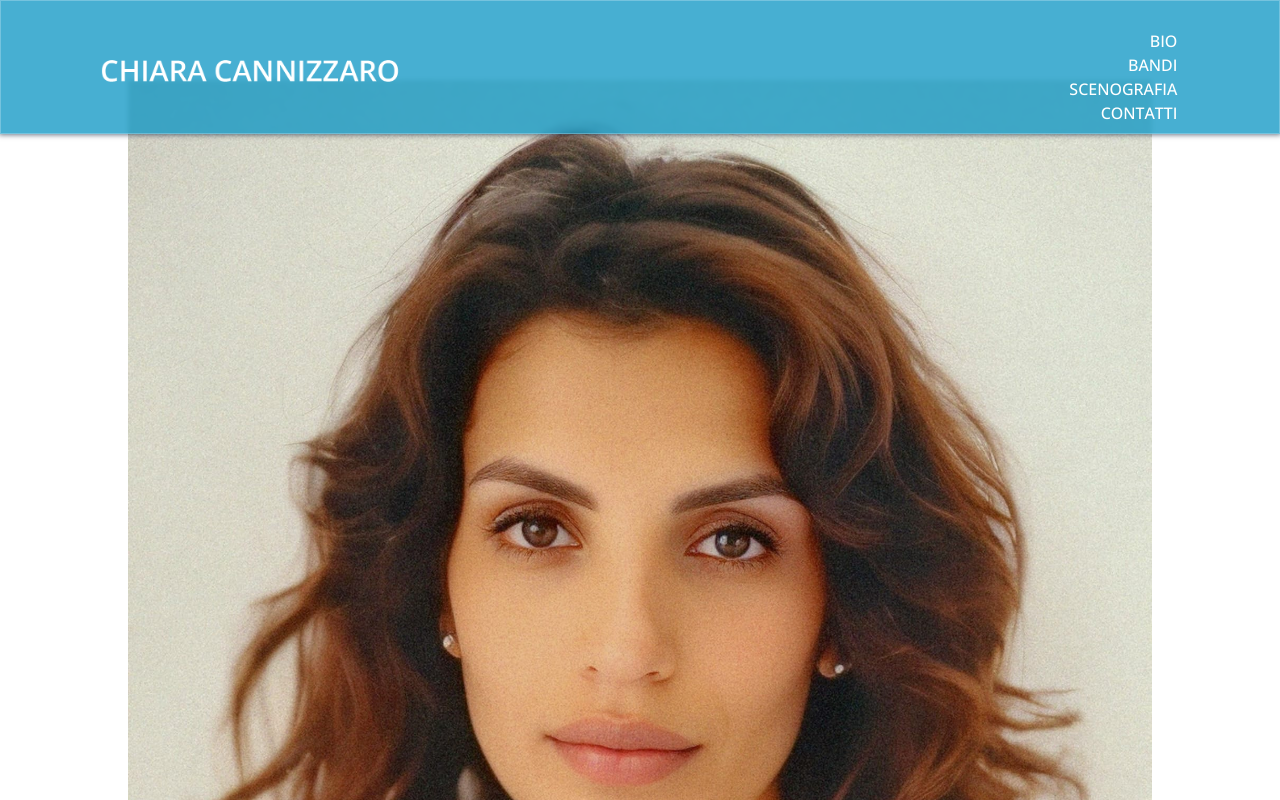
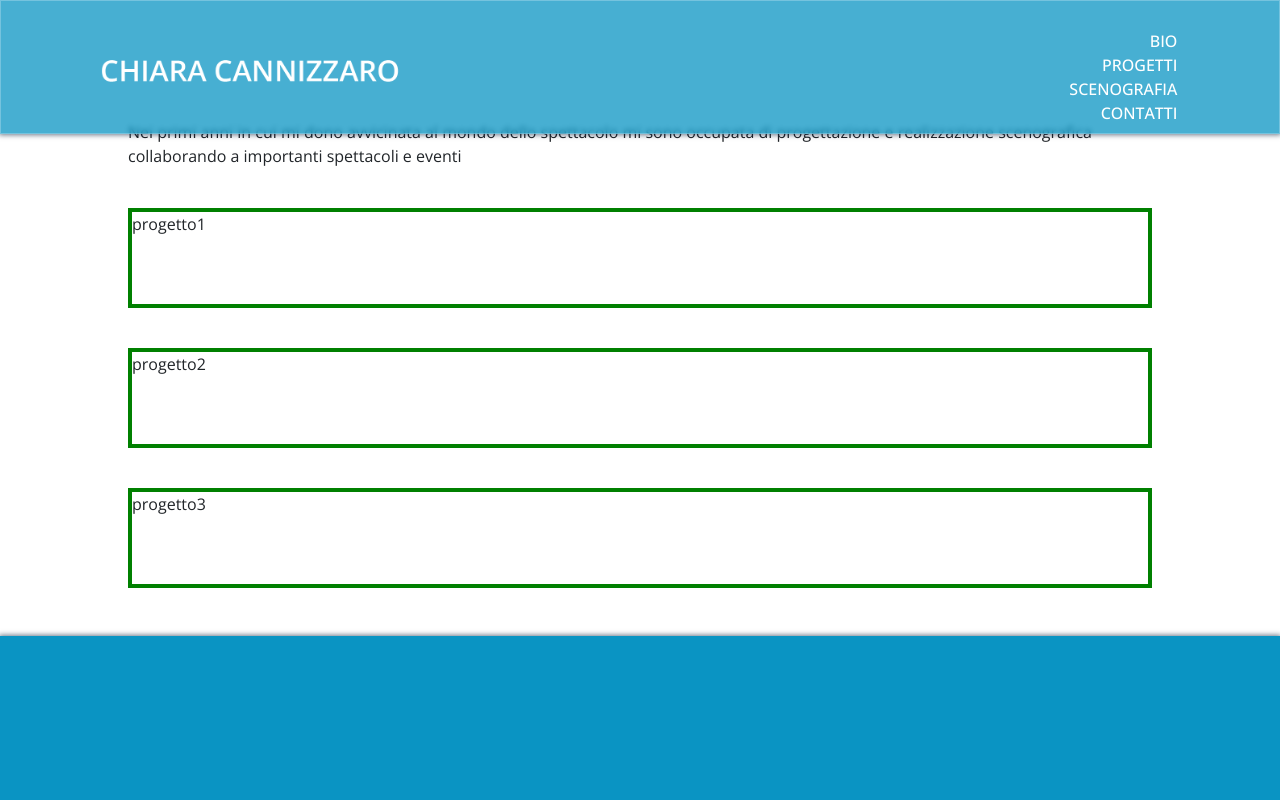
Before and after one commit to albecannoni/portfolio-chiaraCannizzaro, a plain HTML site: page index.html in a window 1280 px wide. Shown: the top 800 px of the page. Drawn offline with nearby package versions, Linux system fonts and the light colour scheme.

Commit message:
ajx setDesign

```diff
--- a/CSS/styles.css
+++ b/CSS/styles.css
@@ -153,7 +153,6 @@ footer {
   height: auto;
   /* border: 1px grey solid; */
   background-color: whitesmoke;
-  margin-top: 5vh;
 }
 
 /* .fototesseraSmall {
@@ -223,6 +222,12 @@ footer {
   margin: 0 auto;
 }
 
+.designBox{
+  height: 100px;
+  width: 80vw;
+  border: 4px solid green;
+  margin-top: 5vh;
+}
 
 /**?--------------------------------------modale-----------------------------------------------------*/
 
--- /dev/null
+++ b/db/portfolio.json
@@ -0,0 +1,29 @@
+[
+  {
+    "id": "0",
+    "nome": "progetto1",
+    "galleria": {
+      "img1": "assets/images/setDesign1.png",
+      "img2": "assets/images/setDesign2.png",
+      "img3": "assets/images/setDesign3.png"
+    }
+  },
+  {
+    "id": "1",
+    "nome": "progetto2",
+    "galleria": {
+      "img1": "assets/images/setDesign4.png",
+      "img2": "assets/images/setDesign5.png",
+      "img3": "assets/images/setDesign6.png"
+    }
+  },
+  {
+    "id": "2",
+    "nome": "progetto3",
+    "galleria": {
+      "img1": "assets/images/setDesign7.png",
+      "img2": "assets/images/setDesign8.png",
+      "img3": "assets/images/setDesign9.png"
+    }
+  }
+]
--- a/index.html
+++ b/index.html
@@ -34,7 +34,6 @@
     <meta name="keywords" content="bandi culturali, finanziamenti culturali, progetti culturali, Europa creativa, finanziamenti UE, opportunità di finanziamento, cultura italiana, arte, musica, teatro, patrimonio culturale">
     <meta name="robots" content="index, follow">
     <link rel="canonical" href="URL_della_pagina_principale">
-
   <script src="script.js"></script></head>
 
 <body class="">
@@ -54,7 +53,7 @@
             <li class="semiBold  upperText">Bio</li>
           </a>
           <a id="Services" class="nav-link">
-            <li class="semiBold upperText">bandi</li>
+            <li class="semiBold upperText">Progetti</li>
           </a>
           <a id="Scenografia" href="#scenografia" class="nav-link">
             <li class="semiBold upperText">scenografia</li>
@@ -64,7 +63,6 @@
           </a>
         </ul>
       </div>
-
     </div>
     </div>
   </nav>
@@ -72,13 +70,6 @@
   <!--*****************************************MODALE*****************************************-->
   <div id="Modale" class="hideMod blackGlassMod myShadow bordoMare">
     <div class="h-100 w-100 mt-4 ">
-      <!--!--------------------------------------------------------------------->
-      <!--* BOTTONE CHIAMATA DIRETTA --------->
-      <!-- <div id="telButton">
-        <a id="btnHrefTelModal" href="https://wa.me/393512537311" target="_blank">
-          <i class="fa fa-whatsapp fa-3x " aria-hidden="true"></i></a>
-      </div> -->
-      <!--!--------------------------------------------------------------------->
       <p onclick="hideMod()" id="closeB" class="closeButton semiBold">X</p>
       <div class="testoModale">
         <h2 class="headLine semiBold upperText">Contattaci</h2>
--- a/script.js
+++ b/script.js
@@ -3,7 +3,8 @@
 //variabili globali
 let modale = document.querySelector('#Modale');
 let arrayEnti = [];
-
+let arraySetDedign = [];
+let scrollToTop = () => window.scroll(0, 0);
 
 //class collaboratori
 class Enti {
@@ -96,22 +97,6 @@ function bioGen() {
                 presso la Fondazione Orchestra e Coro Sinfonico La Verdi di Milano e ha
                  collaborato con istituzioni culturali di prestigio, curando progetti artistici
                   per bandi ministeriali, europei e privati.</p>`
-
-    // let headLine = document.createElement("h4");
-    // bandiBox.setAttribute('id', 'Servizio1');
-    // headLine.classList.add('headLine', 'text-center', 'mt-2');
-    // headLine.innerHTML = 'sviluppo bandi';
-    // bandiBox.appendChild(headLine);
-    // let servizio1 = document.querySelector('#Servizio1')
-    // servizio1.addEventListener('click', () => { console.log('cliccato') })
-
-
-
-
-    // let slideBox = document.createElement("div");
-    // slideBox.setAttribute('id', 'slideBox');
-    // slideBox.classList.add('d-flex', 'justify-content-center', 'align-items-center', 'bg-pesca', 'py-2');
-    // pool.appendChild(slideBox);
 };
 //generazione pagina progetti
 function servicesGen() {
@@ -213,19 +198,16 @@ function partnerGen() {
                 card.classList.add('myCard', 'd-flex', 'flex-row');
                 logoGrid.append(card);
 
-
-                card.innerHTML = `<img src="${element.immagine}" alt="${element.nome}" width="" height="">  `
-
-
-            });
+                card.innerHTML = `<img src="${element.immagine}" alt="${element.nome}" width="" height="">  `;
+             });
         }
     }
     console.log('click partner');
 };
 // generazione pagina portfolio
 function scenografiaGen() {
+    resetPool()
 
-    resetPool()
     console.log('click scenografia')
     //istanzio variabili
     let pool = document.querySelector('#Pool');
@@ -236,15 +218,15 @@ function scenografiaGen() {
     intro.classList.add('w-80', 'h-auto', 'introPortfolio');
     pool.append(intro);
 
-    let boxPhoto = document.createElement('div');
+    // let boxPhoto = document.createElement('div');
 
-    boxPhoto.setAttribute('id', 'BoxFoto');
-    intro.append(boxPhoto);
+    // boxPhoto.setAttribute('id', 'BoxFoto');
+    // intro.append(boxPhoto);
 
-    let photoImg = document.createElement('img');
-    photoImg.classList.add('w-100')
-    photoImg.src = 'assets/images/fototessera.jpg'
-    boxPhoto.append(photoImg);
+    // let photoImg = document.createElement('img');
+    // photoImg.classList.add('w-100')
+    // photoImg.src = 'assets/images/fototessera.jpg'
+    // boxPhoto.append(photoImg);
 
     //blocco testo introduzione
     let textIntro = document.createElement('p');
@@ -252,6 +234,29 @@ function scenografiaGen() {
     textIntro.classList.add('shortText')
     textIntro.innerText = 'Nei primi anni in cui mi dono avvicinata al mondo dello spettacolo mi sono occupata di progettazione e realizzazione scenografica collaborando a importanti spettacoli e eventi';
     intro.appendChild(textIntro);
+    setDesignGen();
+}
+
+function setDesignGen(){
+    let pool = document.querySelector('#Pool');
+
+    /*chiamata ajax*/
+    let urlAPI = 'db/portfolio.json'
+    let xhr = new XMLHttpRequest();
+    xhr.open('GET', urlAPI);
+    xhr.send();
+    xhr.onreadystatechange = function () {
+        if (xhr.readyState === 4 && xhr.status === 200) {
+            let arraySetDedign = JSON.parse(xhr.responseText);
+            console.table(arraySetDedign);
+            arraySetDedign.forEach(element => {
+                let setDesignBox = document.createElement('div');
+                setDesignBox.classList.add('designBox');
+                pool.appendChild(setDesignBox);
+                setDesignBox.innerHTML=`<div>${element.nome}</div>`
+
+            })};
+        }
 }
 
 //!----------------------------------------------------------------------------
```
